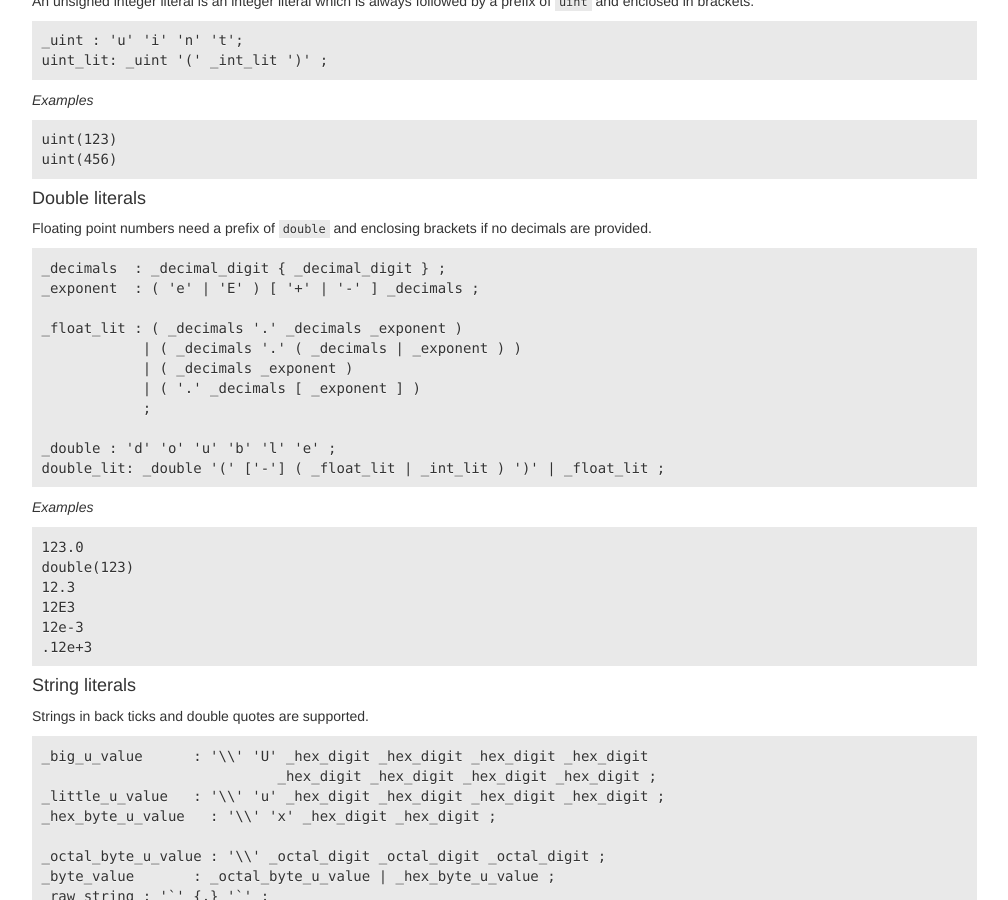
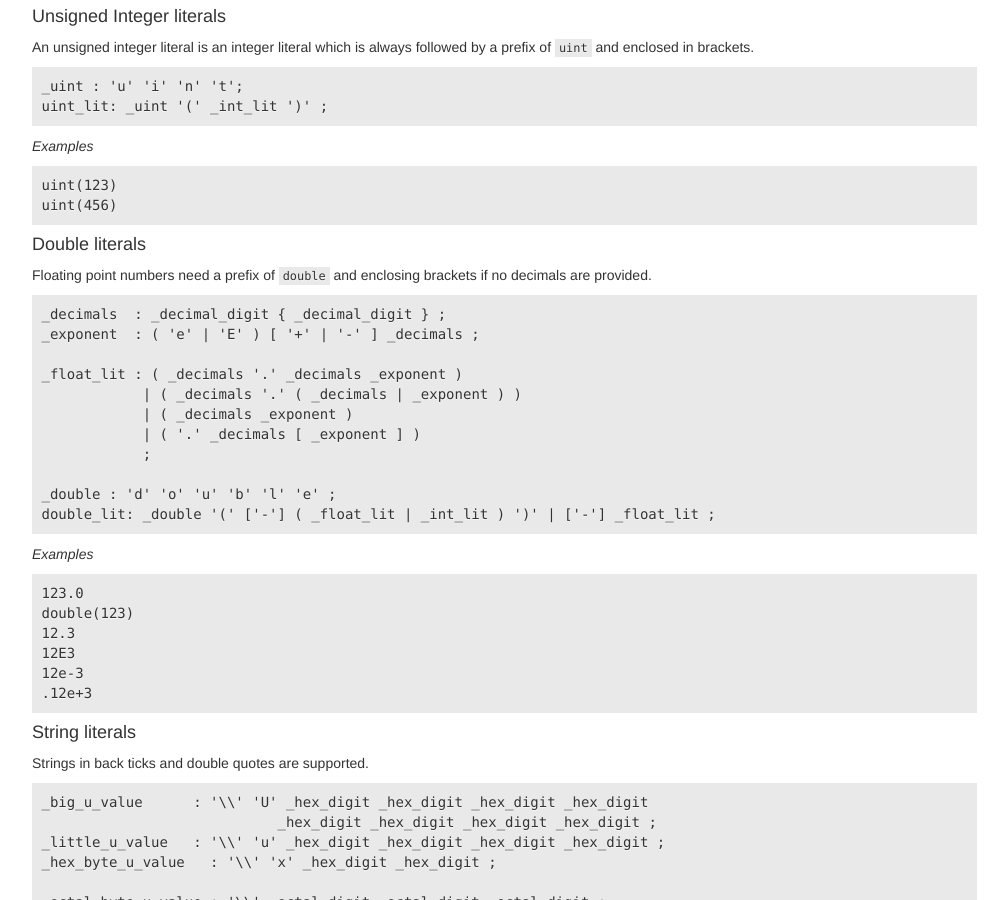
Before and after one commit to katydid/katydid.github.io, a Jekyll site: the page built from _posts/2016-02-17-syntax.md, in a window 1280 px wide and 900 px high, scrolled down 1624 px. Shown: the whole window, without its empty margins (233-1241 px from the left). Built offline with Jekyll 4.4.1, drawn with Linux system fonts in a browser that asks for light colours.

```diff
--- a/_posts/2016-02-17-syntax.md
+++ b/_posts/2016-02-17-syntax.md
@@ -122,7 +124,7 @@ _float_lit : ( _decimals '.' _decimals _exponent )
             ;
 
 _double : 'd' 'o' 'u' 'b' 'l' 'e' ;
-double_lit: _double '(' ['-'] ( _float_lit | _int_lit ) ')' | _float_lit ;
+double_lit: _double '(' ['-'] ( _float_lit | _int_lit ) ')' | ['-'] _float_lit ;
 {% endhighlight %}
 
 *Examples*
```
Also changed, not shown: other parts of _posts/2016-02-17-syntax.md (+2 -0 lines), _posts/2016-02-17-usage.md (+2 -0 lines), index.md (+1 -1 lines).
